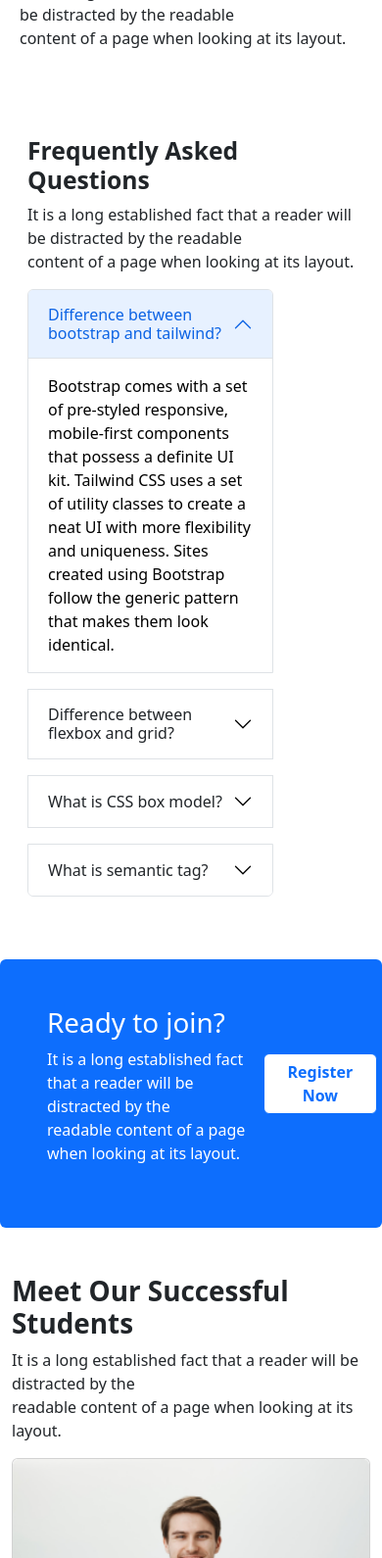
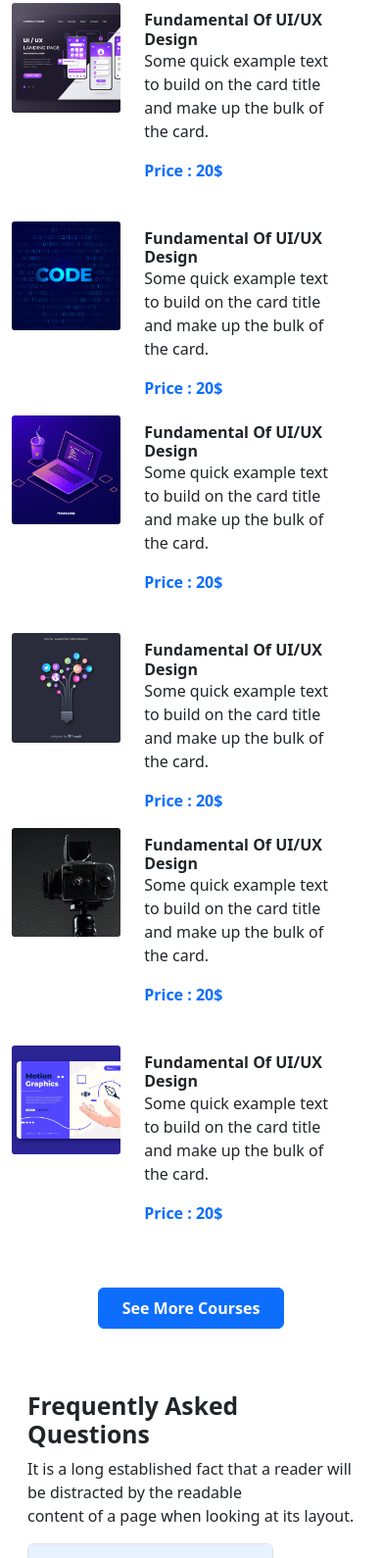
Before and after one commit to rokeya512/assignment_3, a plain HTML site: page index.html in a window 390 px wide. Shown: the part 410-2000 px from the top of the page at 98% size. Drawn offline with nearby package versions, Linux system fonts and the light colour scheme.

Commit message:
added modal and responsive

```diff
--- a/index.html
+++ b/index.html
@@ -13,7 +13,7 @@
 
 <body>
     <header class="container">
-        <nav class="navbar navbar-expand-lg bg-light p-3">
+        <nav class="navbar navbar-expand-lg bg-light p-3 fixed-top">
             <div class="container-fluid">
                 <a class="navbar-brand fw-bold" href="#">Learning</a>
                 <button class="navbar-toggler" type="button" data-bs-toggle="collapse"
@@ -27,20 +27,17 @@
                             <a class="nav-link" aria-current="page" href="#">Home</a>
                         </li>
                         <li class="nav-item">
-                            <a class="nav-link" href="#">Courses</a>
+                            <a class="nav-link" href="#course">Courses</a>
                         </li>
                         <li class="nav-item">
-                            <a class="nav-link" href="#">Contact</a>
+                            <a class="nav-link" href="#faq">Faq</a>
                         </li>
                         <li class="nav-item">
-                            <a class="nav-link" href="#">Success</a>
+                            <a class="nav-link" href="#success">Success</a>
                         </li>
                         <li class="nav-item">
-                            <a class="nav-link" href="#">About</a>
+                            <a class="nav-link" href="#join">Join</a>
                         </li>
-
-
-
                     </ul>
                     <form class="d-flex" role="search">
                         <button class="btn btn-outline-primary fw-bold px-3" type="submit">Register</button>
@@ -102,15 +99,95 @@
         </div>
     </header>
     <main>
-        <section class="container my-5 d-flex justify-content-center align-items-center">
-            <div class="p-2">
-                <h2 class="fw-bold">Discover Our Popular <br> Courses</h2>
-                <p>It is a long established fact that a reader will be distracted by the readable <br>
-                    content of a page when looking at its layout.</p>
+        <section class="container my-5" id="course">
+            <div class="d-flex justify-content-center align-items-center">
+                <div class="p-2">
+                    <h2 class="fw-bold">Discover Our Popular <br> Courses</h2>
+                    <p>It is a long established fact that a reader will be distracted by the readable <br>
+                        content of a page when looking at its layout.</p>
+                </div>
+            </div>
+
+            <div class="row row-cols-1 row-cols-md-1 row-cols-lg-2 g-4">
+                <div class="col d-flex h-25">
+                    <div>
+                        <img src="images/course/course-1.png" class="img-fluid" alt="...">
+                    </div>
+                    <div class="card-body px-4 pt-2">
+                        <h5 class="card-title fs-6 fw-bold">Fundamental Of UI/UX Design</h5>
+                        <p class="card-text">Some quick example text to build on the card title <br>
+                            and make up the bulk of the card.</p>
+                        <p class="text-primary fw-bold">Price : 20$</p>
+                    </div>
+                </div>
+                <div class="col d-flex h-25">
+                    <div>
+                        <img src="images/course/course-2.png" class="img-fluid" alt="...">
+                    </div>
+                    <div class="card-body px-4 pt-2">
+                        <h5 class="card-title fs-6 fw-bold">Fundamental Of UI/UX Design</h5>
+                        <p class="card-text">Some quick example text to build on the card title <br>
+                            and make up the bulk of the card.</p>
+                        <p class="text-primary fw-bold">Price : 20$</p>
+                    </div>
+                </div>
+
+            </div>
+            <div class="row row-cols-1 row-cols-md-1 row-cols-lg-2 g-4">
+                <div class="col d-flex h-25">
+                    <div>
+                        <img src="images/course/course-3.png" class="img-fluid" alt="...">
+                    </div>
+                    <div class="card-body px-4 pt-2">
+                        <h5 class="card-title fs-6 fw-bold">Fundamental Of UI/UX Design</h5>
+                        <p class="card-text">Some quick example text to build on the card title <br>
+                            and make up the bulk of the card.</p>
+                        <p class="text-primary fw-bold">Price : 20$</p>
+                    </div>
+                </div>
+                <div class="col d-flex h-25">
+                    <div>
+                        <img src="images/course/course-4.png" class="img-fluid" alt="...">
+                    </div>
+                    <div class="card-body px-4 pt-2">
+                        <h5 class="card-title fs-6 fw-bold">Fundamental Of UI/UX Design</h5>
+                        <p class="card-text">Some quick example text to build on the card title <br>
+                            and make up the bulk of the card.</p>
+                        <p class="text-primary fw-bold">Price : 20$</p>
+                    </div>
+                </div>
+
+            </div>
+            <div class="row row-cols-1 row-cols-md-1 row-cols-lg-2 g-4">
+                <div class="col d-flex h-25">
+                    <div>
+                        <img src="images/course/course-5.png" class="img-fluid" alt="...">
+                    </div>
+                    <div class="card-body px-4 pt-2">
+                        <h5 class="card-title fs-6 fw-bold">Fundamental Of UI/UX Design</h5>
+                        <p class="card-text">Some quick example text to build on the card title <br>
+                            and make up the bulk of the card.</p>
+                        <p class="text-primary fw-bold">Price : 20$</p>
+                    </div>
+                </div>
+                <div class="col d-flex h-25">
+                    <div>
+                        <img src="images/course/course-6.png" class="img-fluid" alt="...">
+                    </div>
+                    <div class="card-body px-4 pt-2">
+                        <h5 class="card-title fs-6 fw-bold">Fundamental Of UI/UX Design</h5>
+                        <p class="card-text">Some quick example text to build on the card title <br>
+                            and make up the bulk of the card.</p>
+                        <p class="text-primary fw-bold">Price : 20$</p>
+                    </div>
+                </div>
+            </div>
+            <div class="mt-5 d-flex justify-content-center">
+                <a href="" class="btn btn-primary text-white px-4 py-2 fw-bold">See More Courses</a>
             </div>
         </section>
 
-        <section class="container my-5">
+        <section class="container my-5" id="faq">
             <div class="p-3 ">
                 <h2 class="fw-bold">Frequently Asked Questions</h2>
                 <p>It is a long established fact that a reader will be distracted by the readable <br>
@@ -189,7 +266,7 @@
 
         </section>
 
-        <section class="container bg-primary rounded p-5 pb-5">
+        <section class="container bg-primary rounded p-5 pb-5" id="join">
             <div class="d-flex">
                 <div class="col-9 text-white">
                     <h1>Ready to join?</h1>
@@ -197,17 +274,47 @@
                         readable content of a page when looking at its layout.</p>
                 </div>
                 <div class="pt-5">
-                    <button class="btn btn-primary bg-white text-primary fw-bold px-4">Register Now</button>
+                    <!-- Button trigger modal -->
+                    <button type="button" class="btn btn-primary bg-white text-primary fw-bold px-4"
+                        data-bs-toggle="modal" data-bs-target="#exampleModal">
+                        Register Now
+                    </button>
+
+                    <!-- Modal -->
+                    <div class="modal fade" id="exampleModal" tabindex="-1" aria-labelledby="exampleModalLabel"
+                        aria-hidden="true">
+                        <div class="modal-dialog">
+                            <div class="modal-content">
+                                <div class="modal-header">
+                                    <h5 class="modal-title" id="exampleModalLabel">Modal title</h5>
+                                    <button type="button" class="btn-close" data-bs-dismiss="modal"
+                                        aria-label="Close"></button>
+                                </div>
+                                <div class="modal-body">
+                                    <form action="">
+                                        <input type="text" placeholder="Write your name">
+                                    </form>
+                                </div>
+                                <div class="modal-footer">
+                                    <button type="button" class="btn btn-secondary"
+                                        data-bs-dismiss="modal">Close</button>
+                                    <button type="button" class="btn btn-primary">Save changes</button>
+                                </div>
+                            </div>
+                        </div>
+                    </div>
                 </div>
             </div>
+
+
         </section>
 
-        <section class="container mb-5 mt-5">
+        <section class="container mb-5 mt-5" id="success">
             <h1 class="fw-bold">Meet Our Successful <br>
                 Students</h1>
             <p>It is a long established fact that a reader will be distracted by the <br>
                 readable content of a page when looking at its layout.</p>
-            <div class="row row-cols-1 row-cols-md-4 g-4">
+            <div class="row row-cols-1 row-cols-md-2 row-cols-lg-4 g-4">
                 <div class="col">
                     <div class="card h-100">
                         <img src="images/student/student-1.png" class="card-img-top" alt="...">
```
